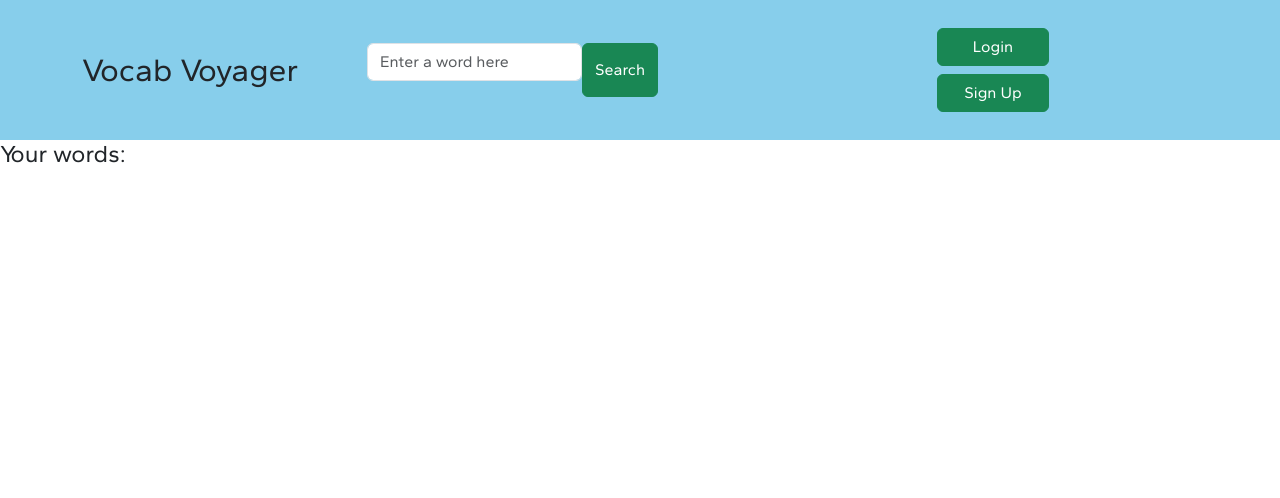
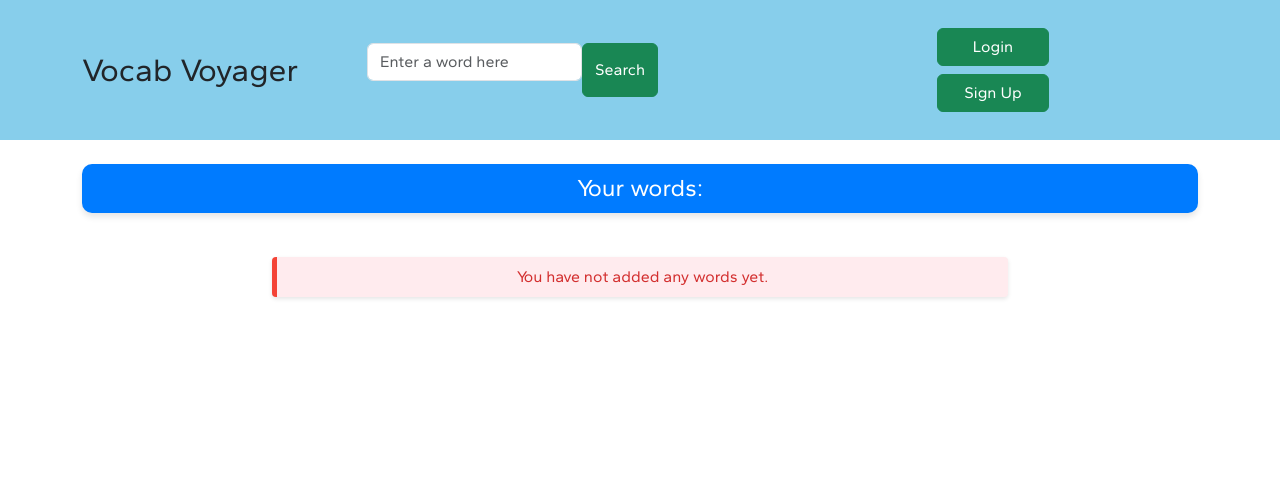
Before and after one commit to isobarbaric/Dictionary, a Django app: template dictionary/templates/dictionary/home.html in a window 1280 px wide. Shown: the top 498 px of the page. Run offline with Django 4.2, Linux system fonts and the light colour scheme; the template is opened without the code that fills it: values that come from a table or form of the project are taken from there, others are empty; some libraries are stand-ins or nearby versions.

Commit message:
added CSS to format user's list of words

```diff
--- a/dictionary/static/css/main.css
+++ b/dictionary/static/css/main.css
@@ -62,6 +62,50 @@ a {
     text-decoration: none;
 }
 
+.word-card {
+    background: #f8f9fa;
+    border-left: 5px solid #007bff;
+    padding: 0.5rem 1rem;
+    border-radius: 0.25rem;
+    box-shadow: 0 2px 4px rgba(0,0,0,.1);
+    transition: transform 0.2s ease-in-out, box-shadow 0.2s ease-in-out;
+}
+
+.word-card:hover {
+    transform: scale(1.02);
+    box-shadow: 0 4px 8px rgba(0,0,0,.15);
+}
+
+.word-text {
+    margin: 0;
+    font-weight: 500;
+    color: #343a40;
+}
+
+.word-header {
+    background-color: #007bff;
+    color: white;
+    padding: 10px;
+    border-radius: 10px;
+    box-shadow: 0 4px 6px rgba(0, 0, 0, 0.1);
+}
+
+.error-card {
+    background: #ffebee; /* Light red background */
+    border-left: 5px solid #f44336; /* Darker red border on the left */
+    padding: 0.5rem 1rem;
+    border-radius: 0.25rem;
+    box-shadow: 0 2px 4px rgba(0,0,0,.1);
+    text-align: center;
+    margin-top: 20px;
+}
+
+.error-card p {
+    margin: 0;
+    color: #d32f2f; /* Dark red text color */
+    font-weight: 500;
+}
+
 .footer {
     position: fixed;
     text-align: center;
--- a/dictionary/templates/dictionary/home.html
+++ b/dictionary/templates/dictionary/home.html
@@ -1,8 +1,25 @@
 {% extends "dictionary/base.html" %}
+{% load static %}
 
 {% block user_words %}
-    <h4>Your words:</h4>
-    {% for vocab_term in terms %}
-        <h6>- {{ vocab_term.word }}</h6>
-    {% endfor %}
+<div class="container mt-4">
+    <h4 class="text-center mb-4 word-header">Your words:</h4>
+    <div class="row">
+        <div class="col-md-8 offset-md-2">
+            {% for vocab_term in terms %}
+                <div class="word-card my-2">
+                    <a href="/search/{{vocab_term.word}}" target="_blank">
+                        <h5 class="word-text">
+                            {{ vocab_term.word }}
+                        </h5>
+                    </a>
+                </div>
+            {% empty %}
+            <div class="error-card">
+                <p>You have not added any words yet.</p>
+            </div>
+            {% endfor %}
+        </div>
+    </div>
+</div>
 {% endblock %}
```
